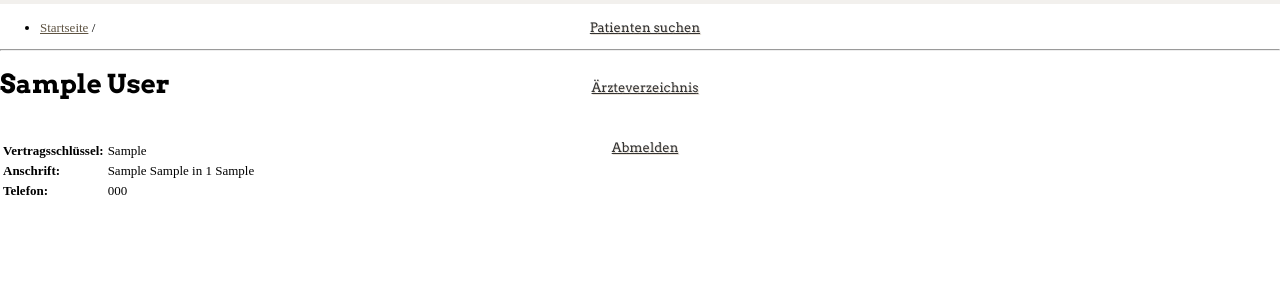
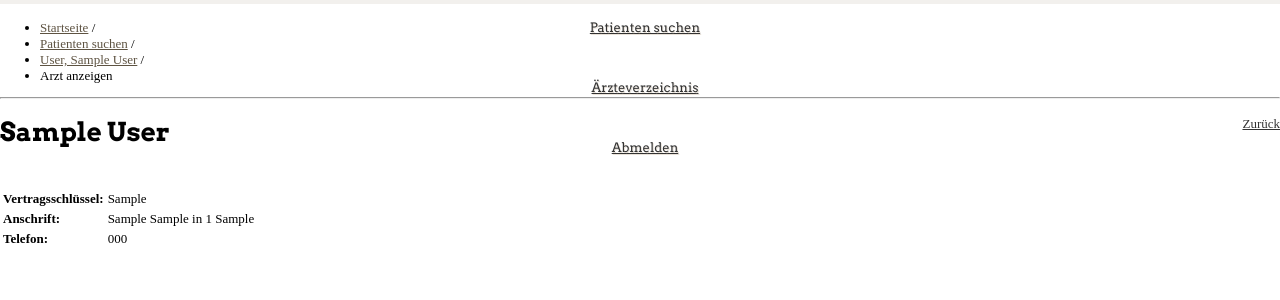
Before and after one commit to frontendphil/CG-Admin, a Django app: template templates/docs/view.html in a window 1280 px wide. Shown: the part 60-360 px from the top of the page. Run offline with Django 3.2, Linux system fonts and the light colour scheme; tables that the repository leaves empty hold one stand-in row (values such as "Sample post"); the template is opened without the code that fills it: values that come from a table or form of the project are taken from there, most other values are stand-ins (such as "Sample title", 1, 10 or a date in 2020); style sheets or scripts are compiled from the project's sources; parts of the project's set-up code (start-up, migrations or seed data) failed here and were passed over; some libraries are stand-ins or nearby versions.

Commit message:
doctors can be viewed more elegently, birthday card on landing page grows with more patients

```diff
--- a/admin/static/stylesheets/less/landing.less
+++ b/admin/static/stylesheets/less/landing.less
@@ -50,8 +50,6 @@
         .content {
             padding: 20px;
             margin-left: 50%;
-
-            height: 400px;
 
             border: 1px solid #DDD;
             border-left: 0px solid;
--- a/admin/urls/patient.py
+++ b/admin/urls/patient.py
@@ -10,6 +10,7 @@ urlpatterns = patterns('admin.views.patient',
     url(r'^(?P<id>\d+)/continue/$', 'finish', name='continue_patient'),
 
     url(r'^(?P<id>\d+)/prescription/(?P<pid>\d+)/template/$', 'show', name='prescription_template'),
+    url(r'^(?P<id>\d+)/prescription/(?P<pid>\d+)/doc/$', 'show_doc', name='prescription_doc'),
     url(r'^(?P<id>\d+)/prescription/', include("admin.urls.prescription")),
 
     url(r'^add/$', 'add', name='add_patient'),
--- a/templates/docs/view.html
+++ b/templates/docs/view.html
@@ -1,9 +1,33 @@
 {% extends "base.html" %}
+
+{% block breadcrump_title %}
+    <li>
+        <i class="icon-search"></i>
+        <a rel="abort">Patienten suchen</a>
+        <span class="divider">/</span>
+    </li>
+    <li>
+        <i class="icon-user"></i>
+        <a href="{% url show_patient id=patient.id %}" rel="forward">{{ patient }}</a>
+        <span class="divider">/</span>
+    </li>
+    <li class="active">
+        <i class="icon-user-md"></i>
+        Arzt anzeigen
+    </li>
+{% endblock %}
 
 {% block content %}
 
     <header>
         <h1>{{ doctor.name }}</h1>
+
+        <div class="controls">
+            <a rel="forward" href="{% url show_patient id=patient.id %}" class="btn">
+                <i class="icon-arrow-left"></i>
+                Zur&uuml;ck
+            </a>
+        </div>
     </header>
 
     <table class="table table-bordered table-striped table-hover highlight-first">
--- a/templates/patient/view.html
+++ b/templates/patient/view.html
@@ -129,7 +129,7 @@
 
                     <div class="form-actions">
                         <input type="submit" class="btn btn-success" value="Rezept eintragen" />
-                        <a href="{% url show_patient id=patient.id %}" class="btn" />Abbrechen</a>
+                        <a href="{% url show_patient id=patient.id %}" rel="abort" class="btn" />Abbrechen</a>
                     </div>
                 </form>
             </div>
--- a/templates/prescription/view.html
+++ b/templates/prescription/view.html
@@ -36,7 +36,7 @@
             <td>Verschreibender Arzt:</td>
             <td>
                 {% if prescription.doctor %}
-                    <a href="{% url show_doc id=prescription.doctor.id %}">{{ prescription.doctor }}</a>
+                    <a href="{% url prescription_doc id=patient.id pid=prescription.id %}" rel="forward">{{ prescription.doctor }}</a>
                 {% endif %}
             </td>
         </tr>
```
Also changed, not shown: admin/views/patient.py (+10 -0 lines).
